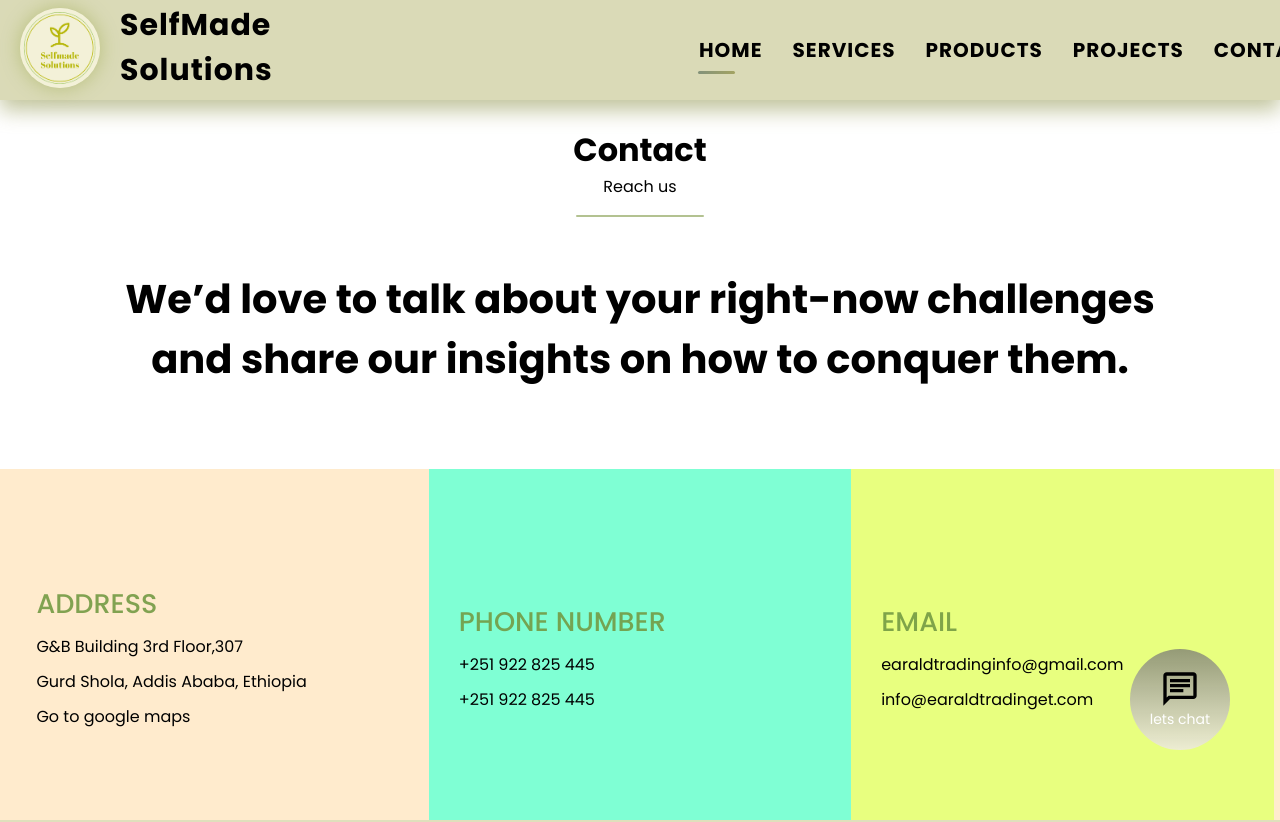
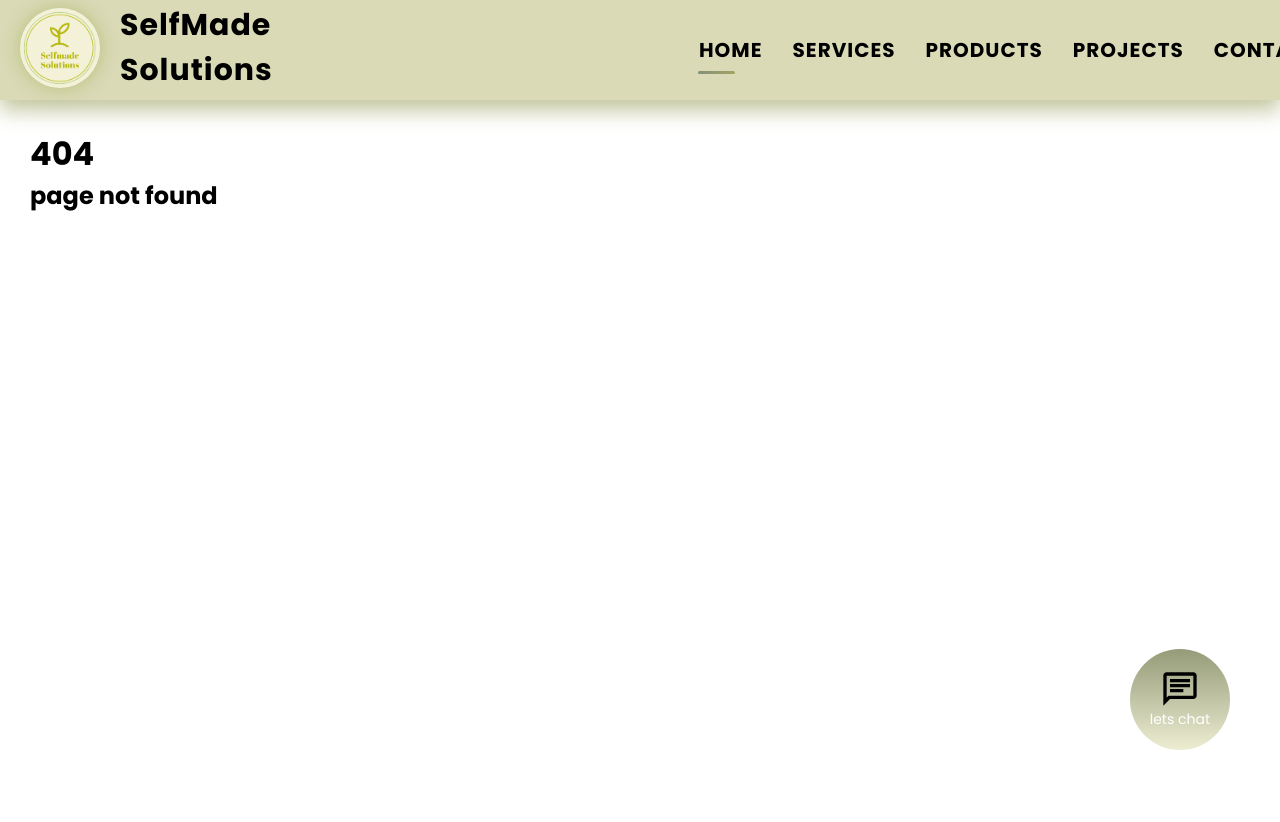
Before and after one commit to 123nol/self_made_solutions, a React (Create React App) app: page /demo in a window 1280 px wide. Shown: the top 822 px of the page. Built offline with nearby package versions, Linux system fonts and the light colour scheme; a web font is replaced by a local one.

Commit message:
something

```diff
--- a/src/App.js
+++ b/src/App.js
@@ -8,7 +8,7 @@ import Contact from "./pages/Contact";
 import Services from "./pages/Services";
 import Error from "./pages/Error";
 import Product from "./pages/Product";
-import DemoContact from "./pages/DemoContact";
+
 
 function App() {
   return (
@@ -21,7 +21,7 @@ function App() {
           <Route path="/contact" element={<Contact />} />
           <Route path="/product" element={<Product />} />
           <Route path="/services" element={<Services />} />
-          <Route path="/demo" element={<DemoContact/>}/>
+
 
           <Route path="*" element={<Error />} />
         </Route>
```
